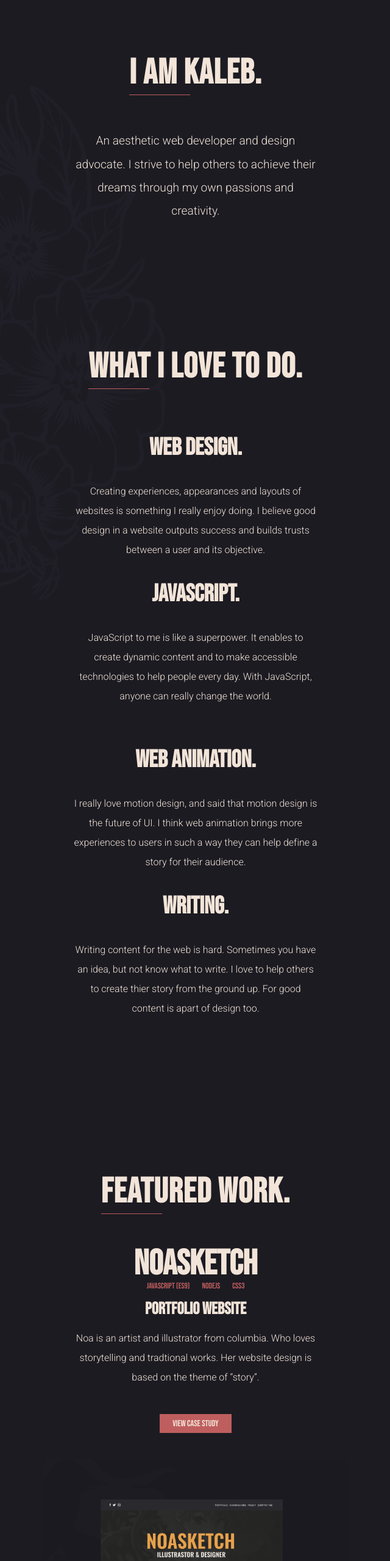
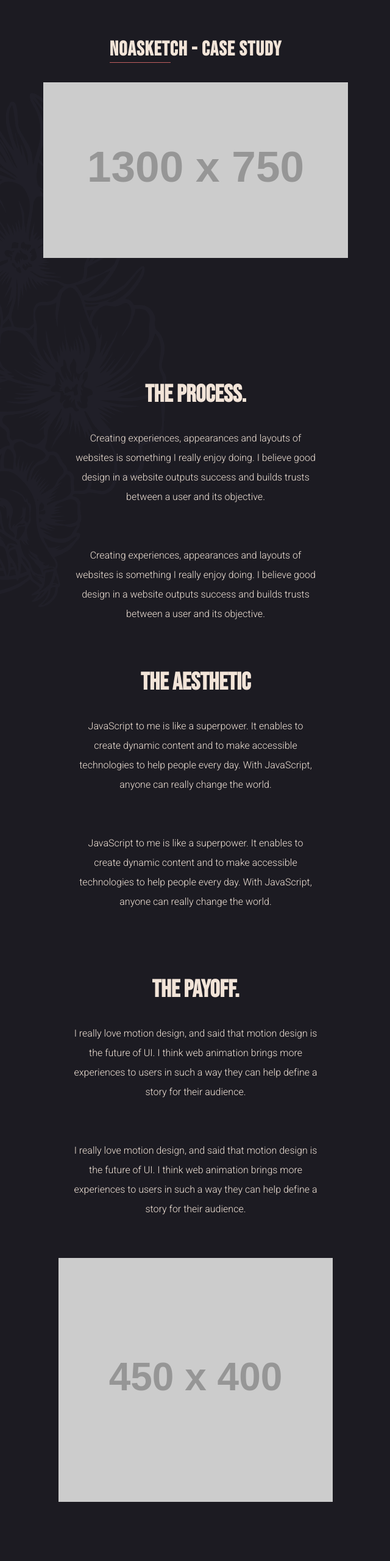
Before and after one commit to Sorumeiji/sorumeiji.github.io, a website built with Parcel: page noasketch.html in a window 1280 px wide. Shown: the part 120-2680 px from the top of the page at 61% size, without its empty margins (319-959 px from the left). Built offline with nearby package versions, Linux system fonts and the light colour scheme; placeholder pictures from the web are drawn by us; a web font is replaced by a local one.

Commit message:
case study base done

```diff
--- a/css/_media-queries.scss
+++ b/css/_media-queries.scss
@@ -3,6 +3,7 @@
     @include layout--400();
     @include header--400();
     @include specialties--400();
+    @include casestudy--400();
     @include contact--400();
     @include footer--400();
 }
@@ -12,6 +13,7 @@
     @include layout--700();
     @include header--700();
     @include specialties--700();
+    @include casestudy--700();
     @include contact--700();
     @include footer--700();
 }
@@ -21,6 +23,7 @@
     @include layout--1300();
     @include header--1300();
     @include specialties--1300();
+    @include casestudy--1300();
     @include featured--1300();
     @include contact--1300();
     @include footer--1300();
--- /dev/null
+++ b/css/casestudy/_casestudy.scss
@@ -0,0 +1,2 @@
+@import "sections/case-header";
+@import "sections/case-summary";
--- /dev/null
+++ b/css/casestudy/sections/_case-header.scss
@@ -0,0 +1,18 @@
+.casestudy__title {
+    font-size: 2.074rem;
+}
+
+@mixin casestudy--400() {
+}
+
+@mixin casestudy--700() {
+    .casestudy__title {
+        font-size: 2.986rem;
+    }
+}
+
+@mixin casestudy--1300() {
+    .casestudy__title {
+        font-size: 3.583rem;
+    }
+}
--- /dev/null
+++ b/css/casestudy/sections/_case-summary.scss
@@ -0,0 +1,73 @@
+.casestudy {
+    padding: 4em 0;
+    background-color: #1c1b22;
+}
+
+.casestudy__summary {
+    display: flex;
+    flex-direction: column;
+    position: relative;
+    z-index: 1;
+}
+
+.casestudy__item {
+    padding: 1em 0;
+}
+
+.casestudy__item-title {
+    padding-bottom: 0;
+    padding-top: 1em;
+    font-family: "Bebas Neue", cursive;
+    color: #f2e4d8;
+    font-size: 2.488rem;
+}
+
+.casestudy__item-text {
+    font-family: "Roboto", sans-serif;
+    font-weight: 300;
+    color: #f2e4d8;
+    font-size: 1rem;
+    line-height: 2;
+    margin-right: 2rem;
+    margin-top: 1rem;
+    max-width: 80%;
+    margin: 0 auto;
+    padding: 0.5em 0;
+}
+
+.casestudy__designpreview {
+    padding-top: 2em;
+    margin: 0 auto;
+}
+
+@mixin casestudy--400() {
+    .casestudy__item-text {
+        margin: 0 auto;
+        padding: 2em 0;
+    }
+}
+
+@mixin casestudy--700() {
+}
+
+@mixin casestudy--1300() {
+    .casestudy__summary {
+        flex-direction: row;
+    }
+
+    .casestudy__item-title {
+        font-size: 2.986rem;
+    }
+
+    .casestudy__item-text {
+        font-size: 1rem;
+        max-width: 80%;
+        padding: 1em 0;
+        margin: 0;
+    }
+
+    .casestudy__designpreview {
+        padding-top: 3.5em;
+        margin: 0;
+    }
+}
--- a/css/main.scss
+++ b/css/main.scss
@@ -2,4 +2,5 @@
 @import "componets";
 @import "layout";
 @import "landing/landing";
+@import "casestudy/casestudy";
 @import "media-queries";
--- a/noasketch.html
+++ b/noasketch.html
@@ -11,8 +11,8 @@
     <link rel="preconnect" href="https://fonts.gstatic.com" crossorigin>
     <link href="https://fonts.googleapis.com/css2?family=Bebas+Neue&family=Roboto:wght@300&display=swap"
         rel="stylesheet">
-    <link rel="stylesheet" href="./css/style.css">
-    <title>NoaSketch | Case Study</title>
+    <link rel="stylesheet" href="./css/main.css">
+    <title>Noasketch | Case Study</title>
 </head>
 
 <body>
@@ -28,105 +28,59 @@
                             class="fal fa-download fa-xs"></i>
                         Resume</a></li>
             </ul>
-            <!-- <div class="nav__toggle">
-                <span class="hamburger"><i class="fa-solid fa-bars"></i></span>
-            </div> -->
         </nav>
         <div class="header__content">
             <div class="row">
-                <h1 class="header__title">I am Kaleb.</h1>
-                <p class="header__text">An aesthetic web developer and design advocate. I strive to help others to
-                    achieve
-                    their dreams through my own passions and creativity.</p>
+                <h1 class="casestudy__title">Noasketch - Case Study</h1>
+                <img src="http://placehold.jp/1300x750.png" class="cs__preview" />
             </div>
         </div>
         <img class="test noselect" src="./img/Vector.svg" />
     </header>
 
-    <section id="about" class="specialties">
+    <section id="about" class="casestudy">
         <div class="row">
-            <h1 class="specialties__title">What I love to do.</h1>
-            <div class="specialties__summary ">
-                <div class="specialties__item">
-                    <h2 class="specialties__item-title">Web Design.</h2>
-                    <p class="specialties__item-text">Creating experiences, appearances and layouts of websites is
+            <div class="casestudy__summary ">
+                <div class="casestudy__item">
+                    <h2 class="casestudy__item-title">The Process.</h2>
+                    <p class="casestudy__item-text">Creating experiences, appearances and layouts of websites is
                         something
                         I really enjoy doing. I believe good design in a website outputs success and builds trusts
                         between a
                         user and its objective.</p>
-
-                    <h2 class="specialties__item-title">Javascript.</h2>
-                    <p class="specialties__item-text">JavaScript to me is like a superpower. It enables to create
+                    <p class="casestudy__item-text">Creating experiences, appearances and layouts of websites is
+                        something
+                        I really enjoy doing. I believe good design in a website outputs success and builds trusts
+                        between a
+                        user and its objective.</p>
+                    <h2 class="casestudy__item-title">The Aesthetic</h2>
+                    <p class="casestudy__item-text">JavaScript to me is like a superpower. It enables to create
+                        dynamic
+                        content and to make accessible technologies to help people every day. With JavaScript, anyone
+                        can
+                        really change the world.</p>
+                    <p class="casestudy__item-text">JavaScript to me is like a superpower. It enables to create
                         dynamic
                         content and to make accessible technologies to help people every day. With JavaScript, anyone
                         can
                         really change the world.</p>
                 </div>
-                <div class="specialties__item">
-                    <h2 class="specialties__item-title">Web Animation.</h2>
-                    <p class="specialties__item-text">I really love motion design, and said that motion design is the
+                <div class="casestudy__item">
+                    <h2 class="casestudy__item-title">The Payoff.</h2>
+                    <p class="casestudy__item-text">I really love motion design, and said that motion design is the
                         future
                         of UI. I think web animation brings more experiences to users in such a way they can help define
                         a
                         story for their audience.</p>
+                    <p class="casestudy__item-text">I really love motion design, and said that motion design is the
+                        future
+                        of UI. I think web animation brings more experiences to users in such a way they can help define
+                        a story for their audience.</p>
+                    <img class="casestudy__designpreview" src="http://placehold.jp/450x400.png" />
 
-                    <h2 class="specialties__item-title">Writing.</h2>
-                    <p class="specialties__item-text">Writing content for the web is hard. Sometimes you have an idea,
-                        but
-                        not know what to write. I love to help others to create thier story from the ground up. For good
-                        content is apart of design too.</p>
                 </div>
             </div>
         </div>
-    </section>
-
-    <section id="projects" class="featured">
-        <div class="row">
-            <h1 class="featured__title">Featured Work.</h1>
-            <div class="featured__item">
-
-                <div class="featured__item-preview">
-                    <img class="featured__item-preview-img" src='./img/Header.png' alt='' />
-                </div>
-
-                <div class="featured__item-summary">
-
-                    <h2>Noasketch</h2>
-
-                    <ul>
-                        <li>JavaScript (ES9)</li>
-                        <li>NodeJS</li>
-                        <li>CSS3</li>
-                    </ul>
-
-                    <h3>Portfolio Website</h3>
-
-                    <p>Noa is an artist and illustrator from columbia. Who loves storytelling and tradtional works. Her
-                        website design is based on the theme of “story”.</p>
-
-                    <div>
-                        <a href="mailto:kaleb.berry@outlook.com" class="button">View Case study</a>
-                    </div>
-
-                </div>
-
-            </div>
-        </div>
-    </section>
-
-    <section id="contact" class="contact">
-        <div class="row">
-            <h1 class="contact__title">Let' s talk the web.</h1>
-            <p class="contact__text">
-                I am currently looking for new oppertunities. Though my inbox is always open. If you have any questions
-                or
-                want to say hi, I will try my best to get back in touch with you.
-            </p>
-            <div>
-                <a href="mailto:kaleb.berry@outlook.com" class="button">Say Hello.</a>
-            </div>
-        </div>
-        <img class="test2 noselect" src="./img/Vector2.svg" />
     </section>
 
     <footer class="footer">
```
Also changed, not shown: css/main.css.
